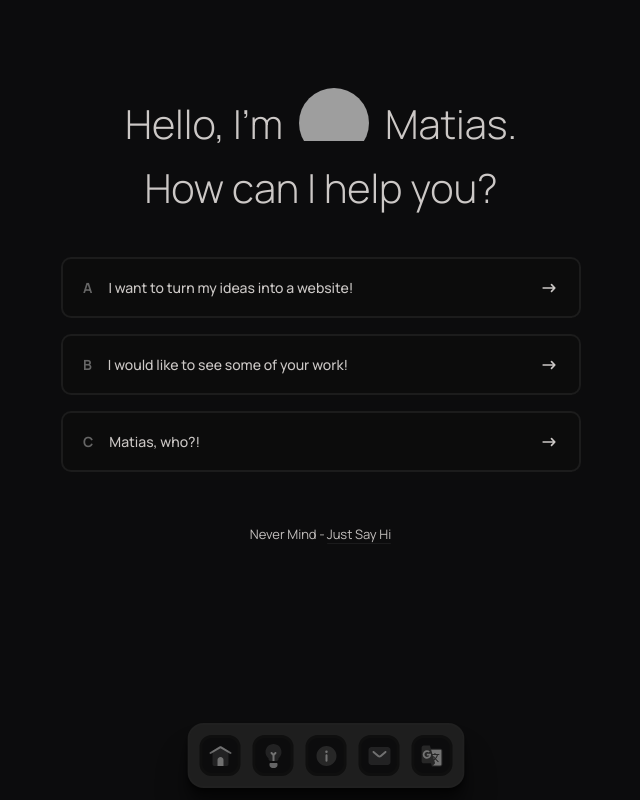
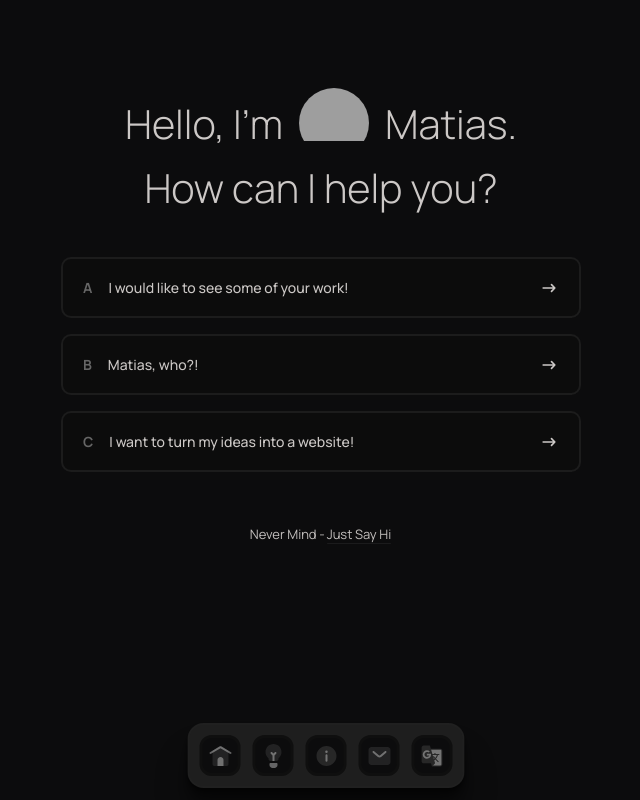
Before and after one commit to assaffmatias/Portfolio, a React (Vite) app: page / in a window 1280 px wide. Shown: the whole page, without its empty margins (319-959 px from the left). Built offline with nearby package versions, Linux system fonts and the light colour scheme; grey boxes are pictures that could not be loaded.

Commit message:
update contact

```diff
--- a/src/components/ContactMe/ContactMe.jsx
+++ b/src/components/ContactMe/ContactMe.jsx
@@ -21,7 +21,7 @@ const ContactMe = () => {
                 <div className={styles.link_container}>
                     <Link className={styles.link} to={url} target='_blank'>{t('email')}</Link>
                     <Link className={styles.link} to={'https://calendly.com/assaffmatias'} target='_blank'>{t('meeting')}</Link>
-                    <Link className={styles.link} to={'https://drive.google.com/file/d/1xPmrNXkrTZAb1ldLY5Jwa6RRTUy2KoUt/view'} target='_blank' >{t('resume')}</Link>
+                    <Link className={styles.link} to={'https://wa.me/5493816657350?text=Hola!'} target='_blank' >WhatsApp</Link>
                 </div>
             </div>
             <div className={styles.social_container}>
--- a/src/components/Main/Main.jsx
+++ b/src/components/Main/Main.jsx
@@ -19,18 +19,9 @@ const Main = () => {
             </div>
             <h1 className={styles.subtitle}>{t('mainSubtitle')}</h1>
             <div className={styles.option_container}>
-                <Link to={'https://calendly.com/assaffmatias/30min?back=1&month=2024-06'} target='_blank' className={styles.option_box}>
+                <Link to={'/work'} className={styles.option_box}>
                     <div className={styles.content_box}>
                         <p className={styles.box_option}>A</p>
-                        <p className={styles.box_p}>{t('mainOptionA')}</p>
-                    </div>
-                    <svg className={styles.arrow} aria-hidden="true" xmlns="http://www.w3.org/2000/svg" width="20" height="20" fill="none" viewBox="0 0 24 24">
-                        <path stroke="currentColor" strokeLinecap="round" strokeLinejoin="round" strokeWidth="2" d="M19 12H5m14 0-4 4m4-4-4-4" />
-                    </svg>
-                </Link>
-                <Link to={'/work'} className={styles.option_box}>
-                    <div className={styles.content_box}>
-                        <p className={styles.box_option}>B</p>
                         <p className={styles.box_p}>{t('mainOptionB')}</p>
                     </div>
                     <svg className={styles.arrow} aria-hidden="true" xmlns="http://www.w3.org/2000/svg" width="20" height="20" fill="none" viewBox="0 0 24 24">
@@ -39,8 +30,17 @@ const Main = () => {
                 </Link>
                 <Link to={'/about'} className={styles.option_box}>
                     <div className={styles.content_box}>
+                        <p className={styles.box_option}>B</p>
+                        <p className={styles.box_p}>{t('mainOptionC')}</p>
+                    </div>
+                    <svg className={styles.arrow} aria-hidden="true" xmlns="http://www.w3.org/2000/svg" width="20" height="20" fill="none" viewBox="0 0 24 24">
+                        <path stroke="currentColor" strokeLinecap="round" strokeLinejoin="round" strokeWidth="2" d="M19 12H5m14 0-4 4m4-4-4-4" />
+                    </svg>
+                </Link>
+                <Link to={'/contact'} className={styles.option_box}>
+                    <div className={styles.content_box}>
                         <p className={styles.box_option}>C</p>
-                        <p className={styles.box_p}>{t('mainOptionC')}</p>
+                        <p className={styles.box_p}>{t('mainOptionA')}</p>
                     </div>
                     <svg className={styles.arrow} aria-hidden="true" xmlns="http://www.w3.org/2000/svg" width="20" height="20" fill="none" viewBox="0 0 24 24">
                         <path stroke="currentColor" strokeLinecap="round" strokeLinejoin="round" strokeWidth="2" d="M19 12H5m14 0-4 4m4-4-4-4" />
@@ -49,8 +49,8 @@ const Main = () => {
             </div>
             <div className={styles.footer_content}>
                 <p className={styles.footer_p}>{t('neverMind')}</p>
-                <Link to={'/contact'} className={styles.footer_link}>
-                     {t('sayHi')}
+                <Link to={`https://wa.me/5493816657350?text=Hola!`} target='_blank' className={styles.footer_link}>
+                    {t('sayHi')}
                     <div className={styles.loader}></div>
                 </Link>
             </div>
```
